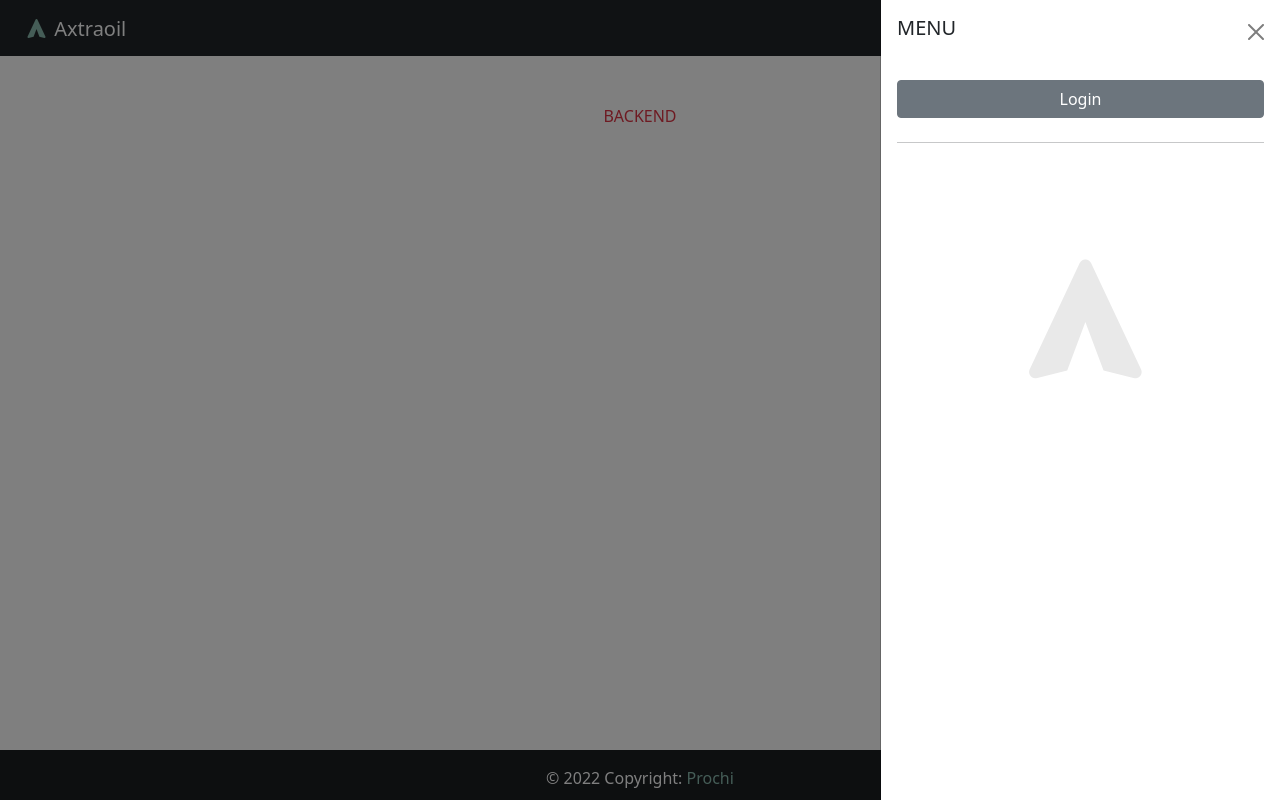
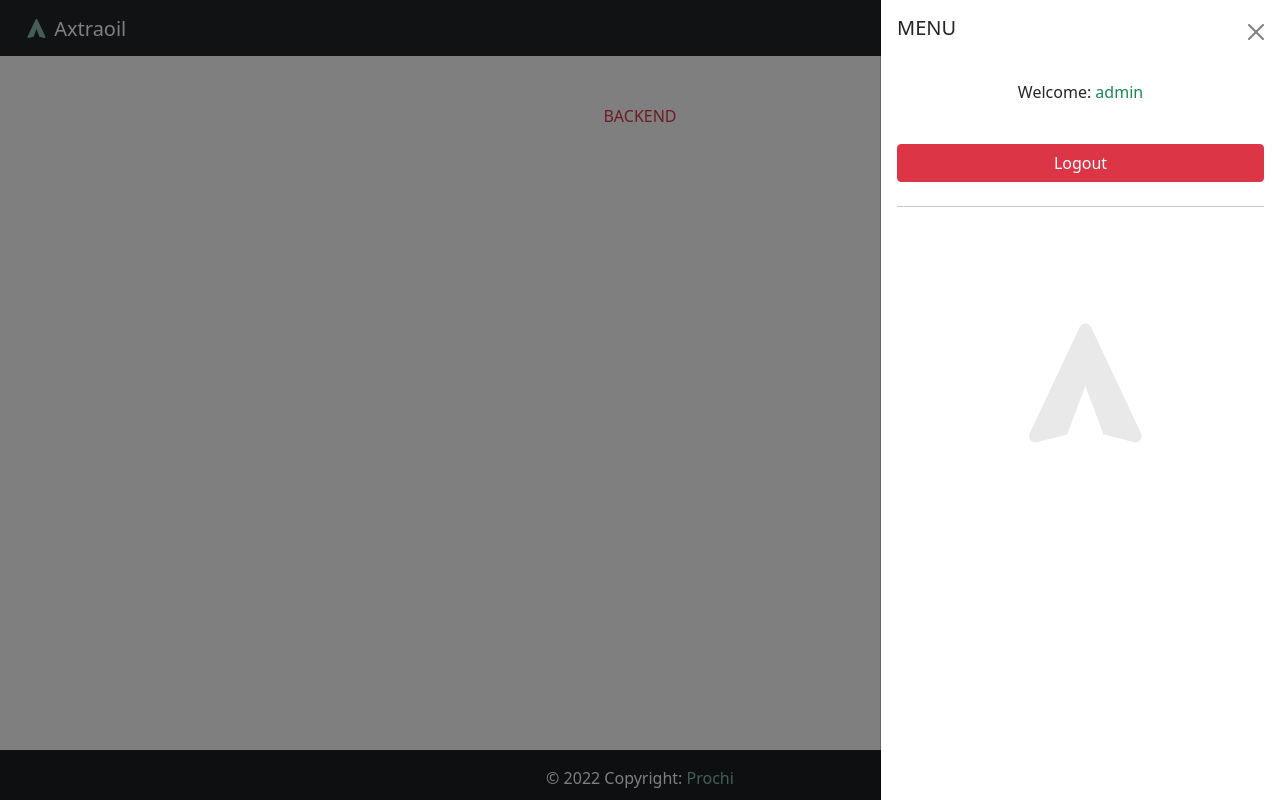
Before and after one commit to preciousimo/inbox, a Django app: page /inbox/ in a window 1280 px wide, after a click that opens the changed part. Run offline with Django 3.2, Linux system fonts and the light colour scheme; a user stored in the database is signed in; some libraries are stand-ins or nearby versions.

Commit message:
Logout functionality

```diff
--- a/App/templates/inbox.html
+++ b/App/templates/inbox.html
@@ -7,3 +7,13 @@
 {% block content %}
 <div class="text-danger text-center mt-5">BACKEND</div>
 {% endblock content %}
+
+<!-- Sidebar content -->
+{% block sidebar-content %}
+<center>
+    <!-- Welcome user -->
+    Welcome: <span class="text-success">{{user.get_username}}</span>
+</center>
+<br>
+<a href="{% url 'logout' %}" class="btn btn-danger">Logout</a>
+{% endblock sidebar-content %}
```
Also changed, not shown: App/views.py (line endings or trailing spaces), db.sqlite3.
